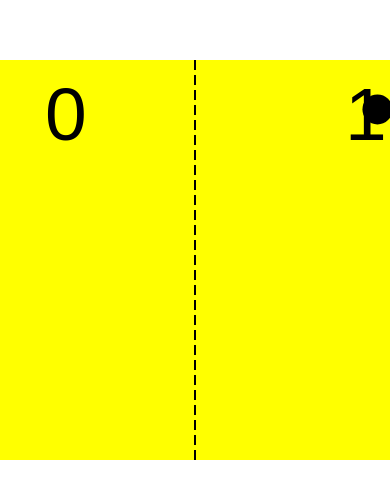
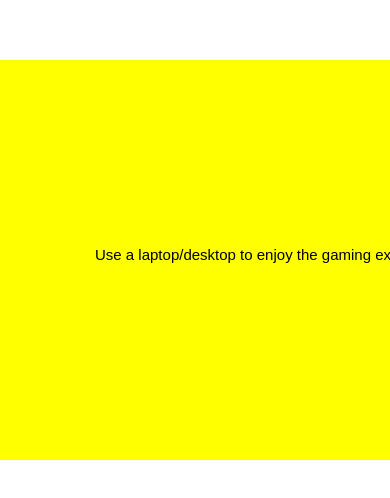
Before and after one commit to AqueousSolution/ping-pong, a plain HTML site: page index.html in a window 390 px wide. Shown: the part 162-660 px from the top of the page. Drawn offline with Linux system fonts and the light colour scheme.

Commit message:
updated mobile view

```diff
--- a/game.js
+++ b/game.js
@@ -42,16 +42,16 @@ function drawNet(){
     }
 }
 
-function drawText(text,x,y,color){
+function drawText(text,x,y,color,font){
     context.fillStyle = color;
-    context.font = "75px fantasy";
+    context.font = font;
     context.fillText(text,x,y)
 }
 
 function resetBall(){
     ball.x = canvas.width/2;
     ball.y = canvas.height/2;
-    ball.speed = 5;
+    ball.speed = 7;
     ball.velocityX = -ball.velocityX
 }
 
@@ -89,7 +89,7 @@ const ball = {
     y: canvas.height/2,
     r:15,
     color: 'black',
-    speed: 5,
+    speed: 7,
     velocityX: 5,
     velocityY: 5,
 }
@@ -106,17 +106,18 @@ function render(){
 
     drawNet()
 
-    drawText(user.score, canvas.width/4, canvas.height/5, 'black')
+    drawText(user.score, canvas.width/4, canvas.height/5, 'black',"75px fantasy")
 
     drawText(computer.score, 3 * canvas.width/4, canvas.height/5, 'black')
 
 }
 
 function display(){
-    if(screen.width>500){
+    if(screen.width>1000){
         render()
     }else{
-        alert('Please use a desktop/laptop for a better experience')
+        drawRect(0,0,canvas.width,canvas.height, 'yellow');
+        drawText('Use a laptop/desktop to enjoy the gaming experience', canvas.width/3, canvas.height/2, 'black',"15px fantasy")
     }
 }
 
--- a/style.css
+++ b/style.css
@@ -9,4 +9,5 @@
     top: 50%;
     left: 50%;
     transform: translate(-50%,-50%);
+
 }
```
